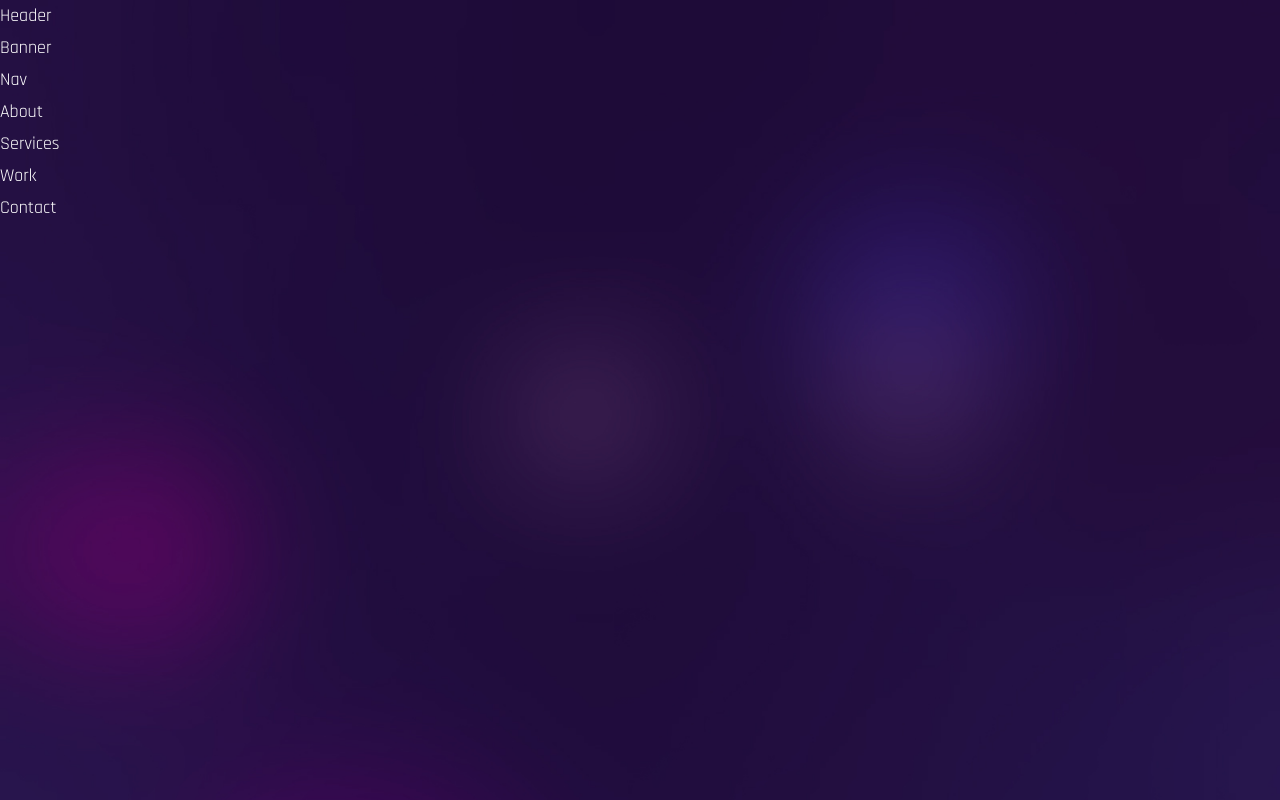
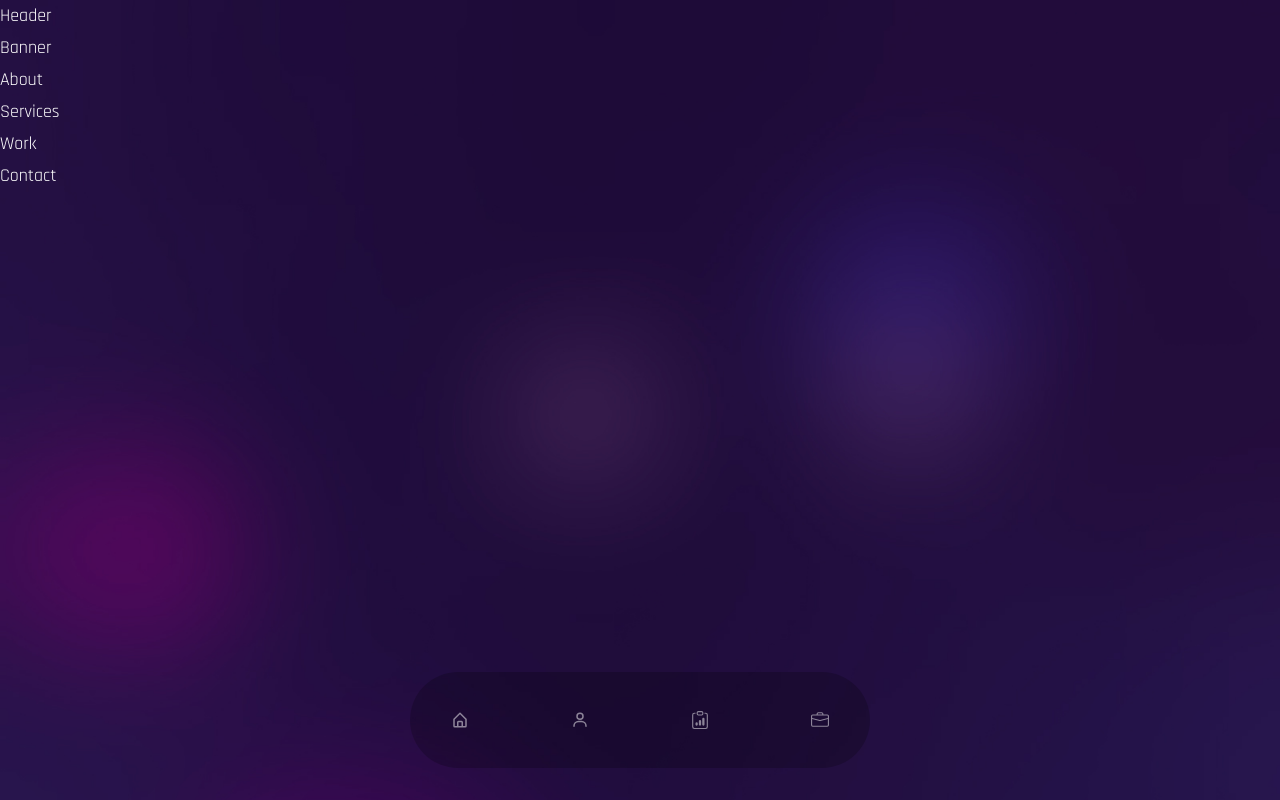
Before and after one commit to TylerRJefferson/portfolio-tyjeffersondev, a React (Create React App) app: page / in a window 1280 px wide. Shown: the top 800 px of the page. Built offline with nearby package versions, Linux system fonts and the light colour scheme; a web font is replaced by a local one.

Commit message:
nav styled with icons

```diff
--- a/src/components/Nav.js
+++ b/src/components/Nav.js
@@ -1,7 +1,31 @@
 import React from 'react';
 
+import { BiHomeAlt, BiUser } from 'react-icons/bi';
+import { BsClipboardData, BsBriefcase, BsChatSquare } from 'react-icons/bs';
+
+import { Link } from 'react-scroll';
+
 const Nav = () => {
-  return <div>Nav</div>;
+  return (
+    <nav className='fixed bottom-2 lg:bottom-8 w-full overflow-hidden z-50'>
+      <div className='container mx-auto'>
+        <div className='w-full bg-black/20 h-[96px] backdrop-blur-2x1 rounded-full max-w-[460px] mx-auto px-5 flex justify-between text-2x1 text-white/50'>
+          <Link className='cursor-pointer w-[60px] 5-[60px] flex items-center justify-center'>
+            <BiHomeAlt />
+          </Link>
+          <Link className='cursor-pointer w-[60px] 5-[60px] flex items-center justify-center'>
+            <BiUser />
+          </Link>
+          <Link className='cursor-pointer w-[60px] 5-[60px] flex items-center justify-center'>
+            <BsClipboardData />
+          </Link>
+          <Link className='cursor-pointer w-[60px] 5-[60px] flex items-center justify-center'>
+            <BsBriefcase />
+          </Link>
+        </div>
+      </div>
+    </nav>
+  );
 };
 
 export default Nav;
```
